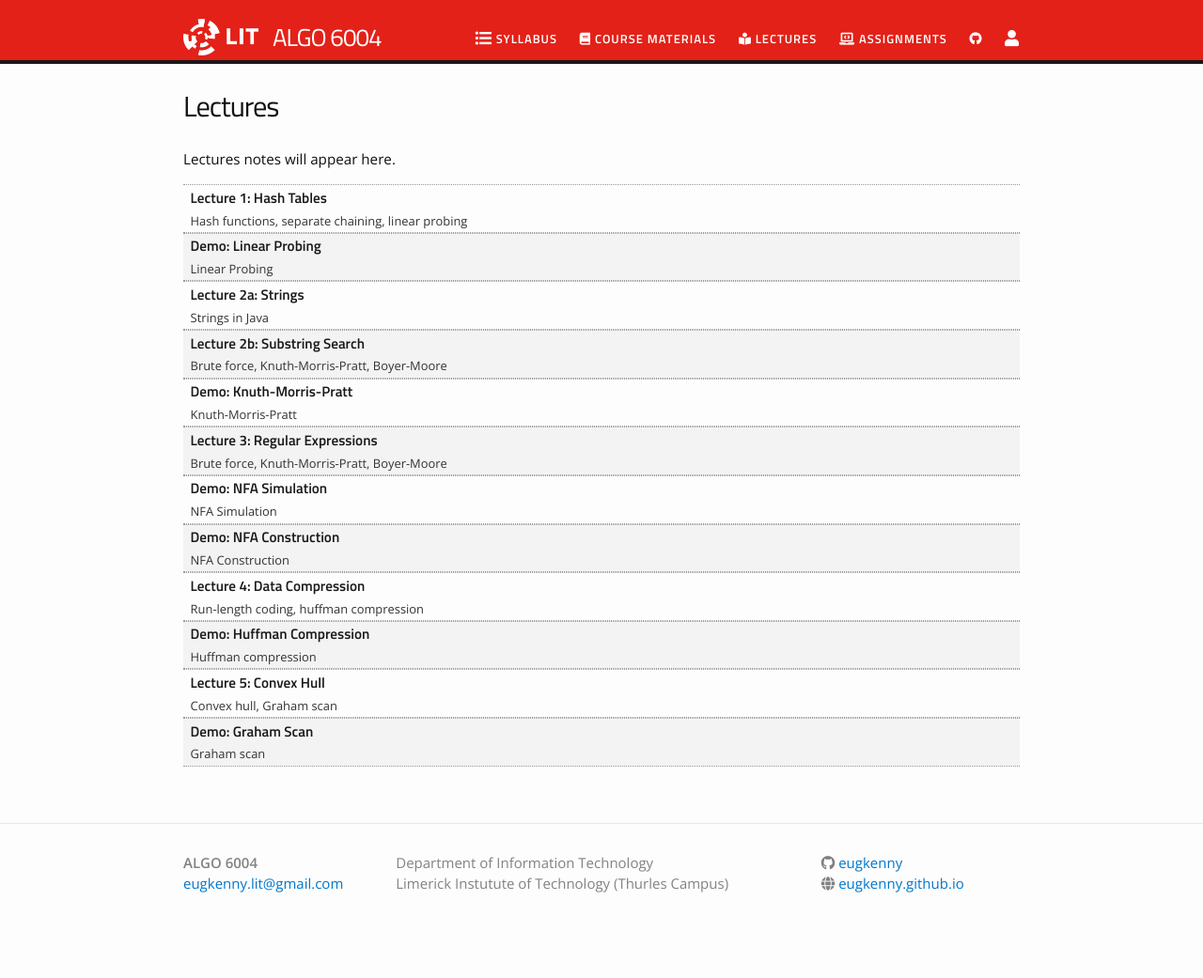
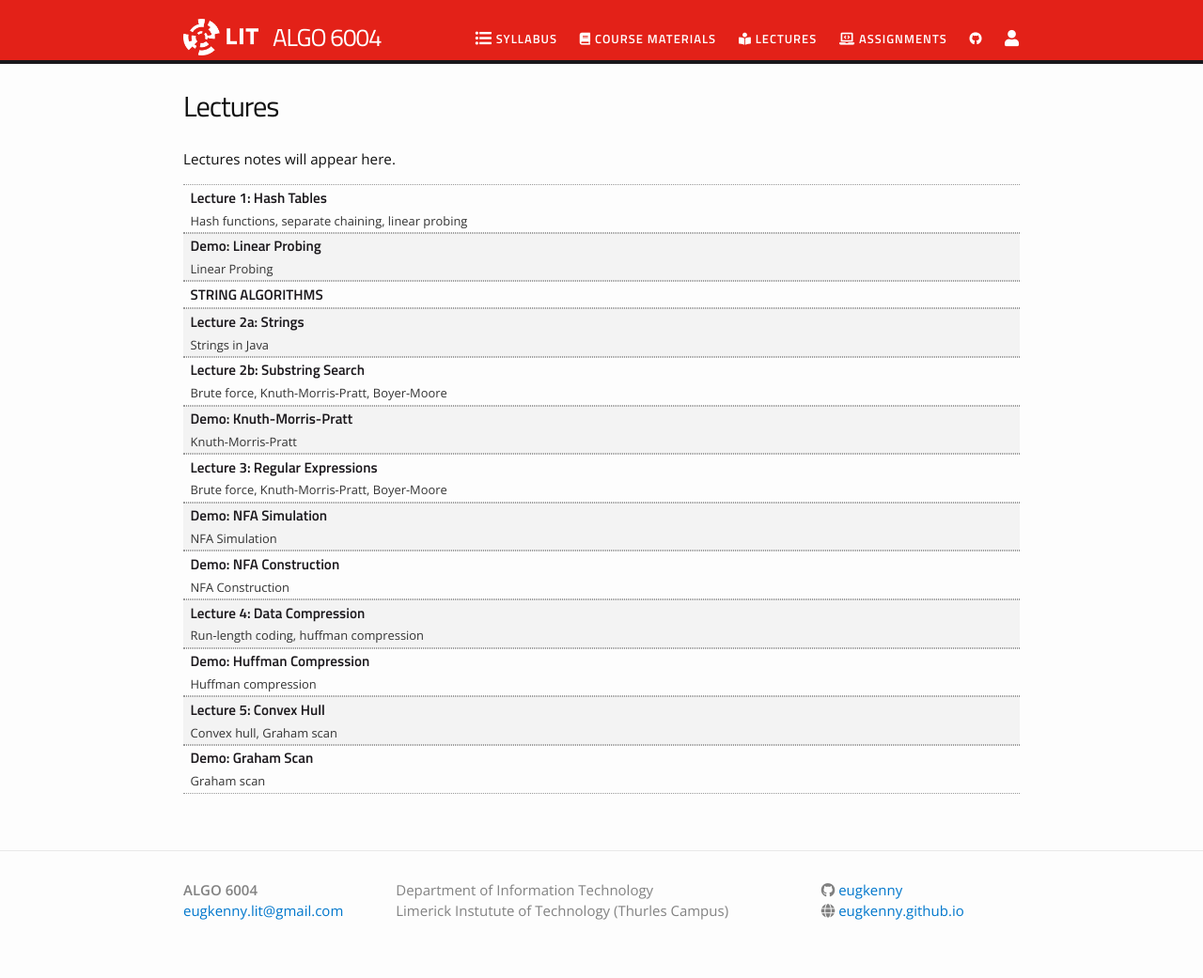
Before and after one commit to eugkenny/ALGO6004, a Jekyll site: the page built from lectures.md, in a window 1280 px wide. Shown: the whole page at 94% size. Built offline with Jekyll 4.4.1, drawn with Linux system fonts in a browser that asks for light colours; nearby versions of some CDN libraries; before the commit the page ends 1012 px from its top, so only the background shows below that.

Commit message:
Update lectures

```diff
--- a/_data/lectures.yml
+++ b/_data/lectures.yml
@@ -12,6 +12,11 @@
   filename: 12 - DemoLinearProbingHashTable.mov
   dirname: lectures
   tldr: Linear Probing
+
+- title: "STRING ALGORITHMS"
+  filename:
+  dirname:
+  tldr:
 
 - title: "Lecture 2a: Strings"
   filename: 13a - Strings.pdf
```
